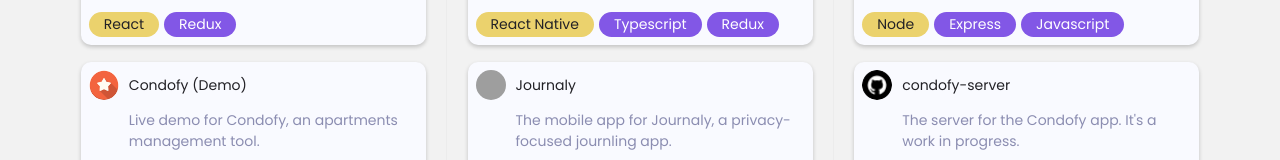
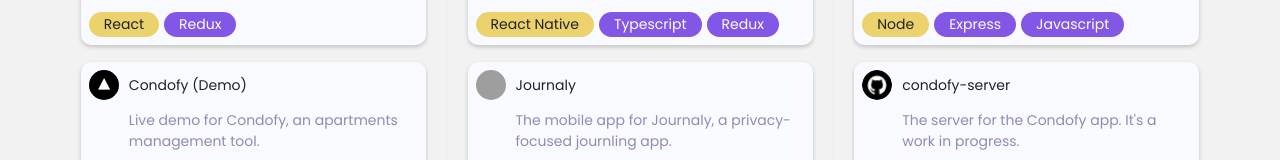
Before and after one commit to ThalesLudwig/portfolio-next, a Next.js app: page / in a window 1280 px wide. Shown: the part 2055-2215 px from the top of the page. Built offline with nearby package versions, Linux system fonts and the light colour scheme; grey boxes are pictures that could not be loaded; what react-animations would draw is missing.

Commit message:
Add Vercel icon

```diff
--- a/components/Message/Message.js
+++ b/components/Message/Message.js
@@ -26,7 +26,7 @@
     case MEDIA.PLAYSTORE:
       return "social/playstore.jpeg";
     default:
-      return "social/star.png";
+      return "social/vercel.png";
   }
 };
 
--- a/pages/index.js
+++ b/pages/index.js
@@ -193,7 +193,7 @@
                 pills={["React", "Redux"]}
                 title="Condofy (Demo)"
                 url="https://condofy.vercel.app/"
-                image="social/star.png"
+                image="social/vercel.png"
               >
                 {formatMessage(localizationProjects.projectCondofyDemo)}
               </ProjectCard>
```
Also changed, not shown: public/social/star.png (deleted), public/social/vercel.png (added).
